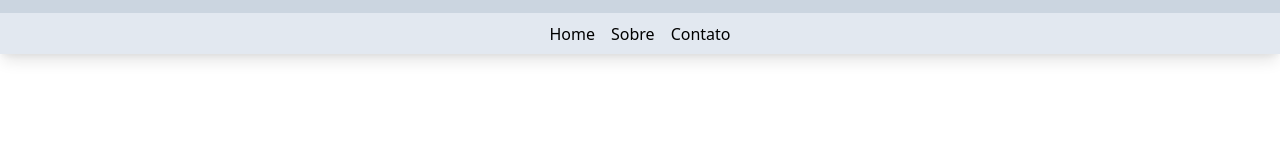
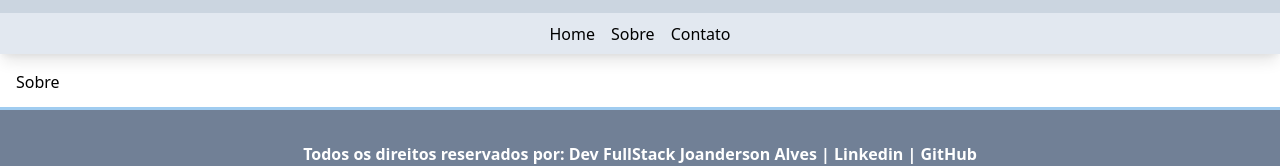
Before and after one commit to JoandersonAlvesMartins/palpite-joanderson, a Next.js app: page /sobre in a window 1280 px wide. Before the commit this address had no page. Shown: the part 319-485 px from the top of the page. Built offline with nearby package versions, Linux system fonts and the light colour scheme.

Commit message:
feat: about page
Created about page

```diff
--- /dev/null
+++ b/pages/sobre.js
@@ -0,0 +1,11 @@
+import React from 'react'
+
+const Sobre = () => {
+  return (
+    <div>
+      <h1>Sobre</h1>
+    </div>
+  )
+}
+
+export default Sobre
```
